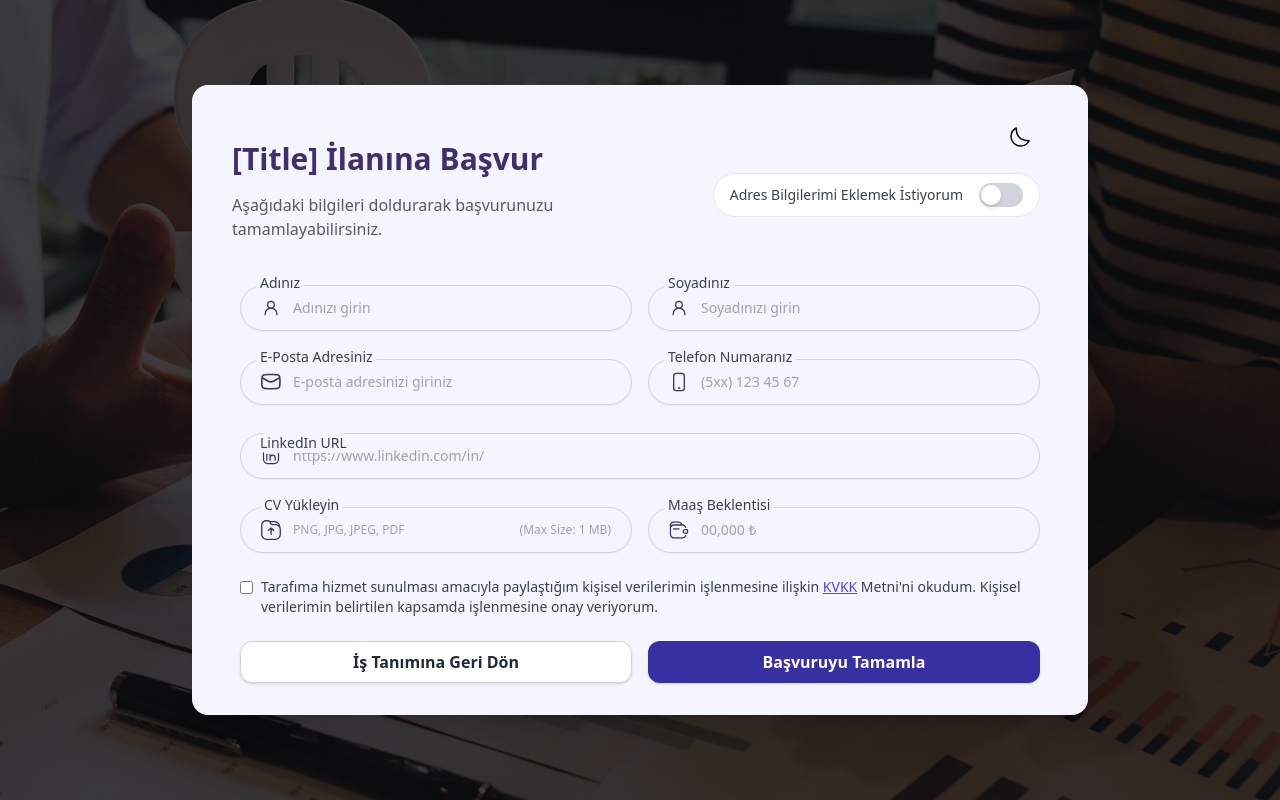
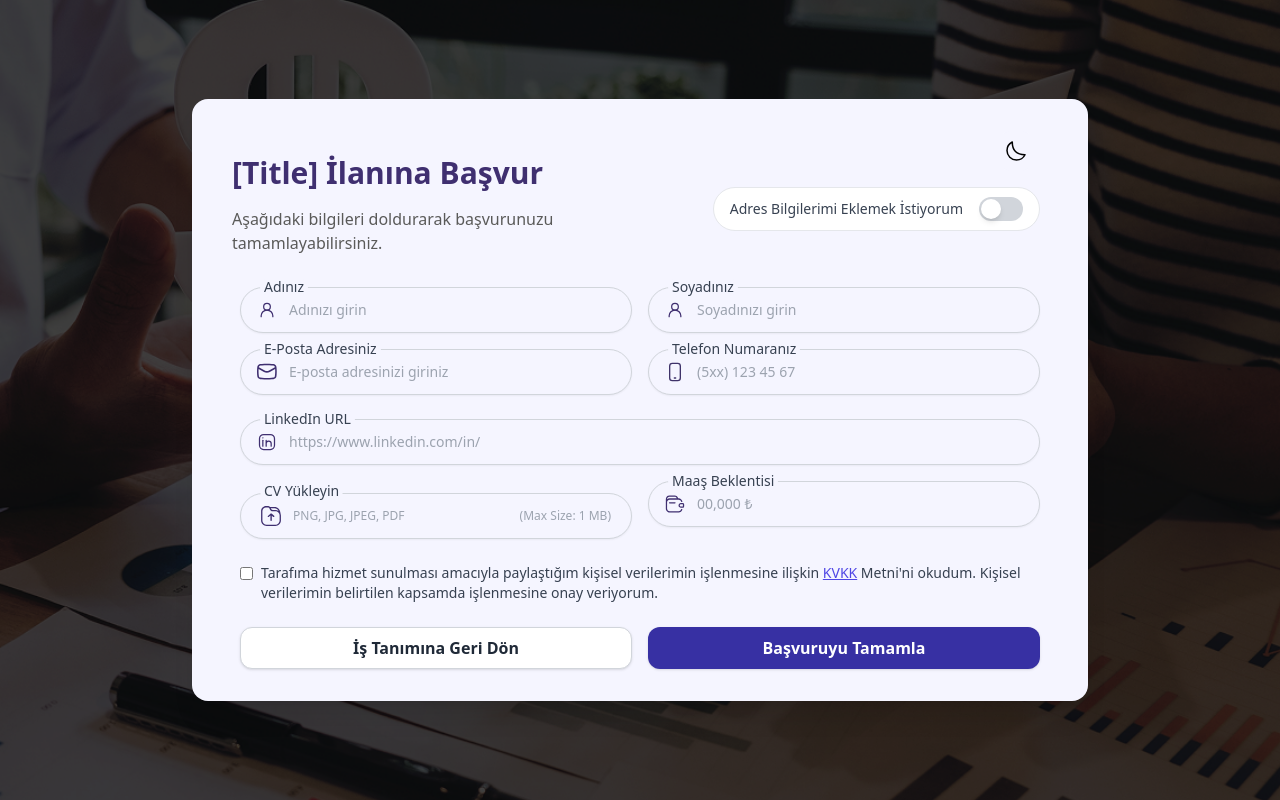
Before and after one commit to pelinozsezer/job-application-form, a React (Vite) app: page / in a window 1280 px wide. Built offline with nearby package versions, Linux system fonts and the light colour scheme.

Commit message:
Refactor: Replaced TextInput with direct TextareaInput to simplify UI and fix alignment issues

```diff
--- a/src/App.jsx
+++ b/src/App.jsx
@@ -1,4 +1,3 @@
-import "./App.css";
 import Hero from "./components/Hero.jsx";
 
 function App() {
--- a/src/components/JobApplicationForm.jsx
+++ b/src/components/JobApplicationForm.jsx
@@ -120,7 +120,7 @@ const JobApplicationForm = () => {
 
       {/* Main form inputs */}
       <div className="grid grid-cols-1 md:grid-cols-2 gap-4">
-        <TextInput
+        <TextareaInput
           label="Adınız"
           name="name"
           value={form.name}
@@ -129,7 +129,8 @@ const JobApplicationForm = () => {
           placeholder="Adınızı girin"
           icon={UserIcon}
         />
-        <TextInput
+
+        <TextareaInput
           label="Soyadınız"
           name="surname"
           value={form.surname}
@@ -138,7 +139,7 @@ const JobApplicationForm = () => {
           placeholder="Soyadınızı girin"
           icon={UserIcon}
         />
-        <TextInput
+        <TextareaInput
           label="E-Posta Adresiniz"
           name="email"
           type="email"
@@ -148,7 +149,7 @@ const JobApplicationForm = () => {
           placeholder="E-posta adresinizi giriniz"
           icon={EmailIcon}
         />
-        <TextInput
+        <TextareaInput
           label="Telefon Numaranız"
           name="phone"
           type="tel"
@@ -189,17 +190,17 @@ const JobApplicationForm = () => {
                 required
                 placeholder="Açık adres giriniz"
                 icon={LocationIcon}
+                maxLength={100}
               />
             </div>
           </>
         )}
 
         {/* Social + File Inputs */}
-        <div className="md:col-span-2">
-          <TextInput
+        <div className="md:col-span-2 mt-2">
+          <TextareaInput
             label="LinkedIn URL"
             name="linkedin"
-            type="url"
             value={form.linkedin}
             onChange={handleChange}
             required
@@ -209,7 +210,7 @@ const JobApplicationForm = () => {
         </div>
 
         <FileInput label="CV Yükleyin" name="cv" onChange={handleChange} />
-        <TextInput
+        <TextareaInput
           label="Maaş Beklentisi"
           name="salary"
           type="number"
--- a/src/components/inputs/TextInput.jsx
+++ /dev/null
@@ -1,67 +0,0 @@
-import React from "react";
-
-const TextInput = ({
-  label,
-  name,
-  value,
-  onChange,
-  type = "text",
-  placeholder = "",
-  required = false,
-  pattern,
-  icon,
-}) => {
-  return (
-    <div className="relative w-full group">
-      {/* Floating label */}
-      {label && (
-        <label
-          htmlFor={name}
-          className="absolute rounded-full left-4 -top-0 bg-[#F5F5FF] dark:bg-[#1e1e2f]
-            group-focus-within:bg-white dark:group-focus-within:bg-[#dbd1fd]
-            group-focus-within:dark:text-black px-1 text-sm font-medium
-            text-gray-700 dark:text-gray-100 z-10"
-        >
-          {label}
-        </label>
-      )}
-
-      {/* Input container with optional icon */}
-      <div className="mt-3 relative">
-        <div
-          className="flex items-center border border-gray-300 dark:border-gray-600
-            bg-[#F5F5FF] dark:bg-[#1e1e2f]
-            group-focus-within:bg-white dark:group-focus-within:bg-[#dbd1fd]
-            rounded-full px-5 py-3 shadow-sm transition-colors duration-200"
-        >
-          {/* Optional icon */}
-          {icon && (
-            <img
-              src={icon}
-              alt=""
-              className="w-5 h-5 mr-3 shrink-0 self-center"
-            />
-          )}
-
-          {/* Text input field */}
-          <input
-            id={name}
-            name={name}
-            type={type}
-            value={value}
-            onChange={onChange}
-            placeholder={placeholder}
-            required={required}
-            pattern={pattern}
-            className="w-full bg-transparent text-sm
-              text-gray-800 dark:text-gray-100 dark:focus:text-black
-              placeholder-gray-400 dark:placeholder-gray-500
-              focus:outline-none"
-          />
-        </div>
-      </div>
-    </div>
-  );
-};
-
-export default TextInput;
--- a/src/components/inputs/TextareaInput.jsx
+++ b/src/components/inputs/TextareaInput.jsx
@@ -7,7 +7,7 @@ const TextareaInput = ({
   onChange,
   placeholder,
   required,
-  maxLength = 100,
+  maxLength,
   icon,
 }) => {
   const handleKeyDown = (e) => {
@@ -61,16 +61,18 @@ const TextareaInput = ({
           maxLength={maxLength}
           rows={1}
           className="w-full bg-transparent text-sm leading-tight
-            text-gray-800 dark:text-gray-100 dark:focus:
+            text-gray-800 dark:text-gray-100 dark:focus:text-black
             placeholder-gray-400 dark:placeholder-gray-500
             focus:outline-none resize-none"
         />
       </div>
 
-      {/* Character counter */}
-      <div className="absolute bottom-2 right-5 text-xs text-gray-400 dark:text-gray-500">
-        {value.length}/{maxLength}
-      </div>
+      {/* Character counter (only if maxLength is provided) */}
+      {typeof maxLength === "number" && (
+        <div className="absolute bottom-2 right-5 text-xs text-gray-400 dark:text-gray-500">
+          {value.length}/{maxLength}
+        </div>
+      )}
     </div>
   );
 };
--- a/src/components/theme/ThemeToggle.jsx
+++ b/src/components/theme/ThemeToggle.jsx
@@ -47,7 +47,7 @@ const ThemeToggle = () => {
     <button
       type="button"
       onClick={toggleDark}
-      className="p-2 rounded-2xl bg-[#F5F5FF] dark:bg-[#3F2F70] transition"
+      className="p-2 rounded-2xl bg-[#F5F5FF] dark:bg-[#3F2F70] transition mr-1"
       aria-label="Toggle dark mode"
     >
       <img
```
